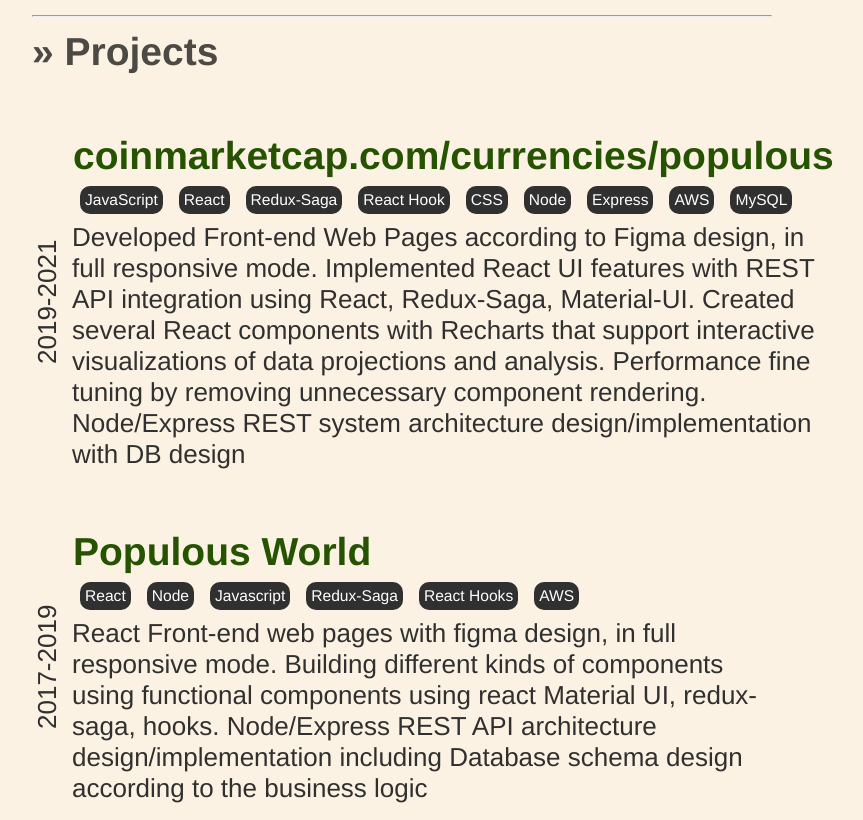
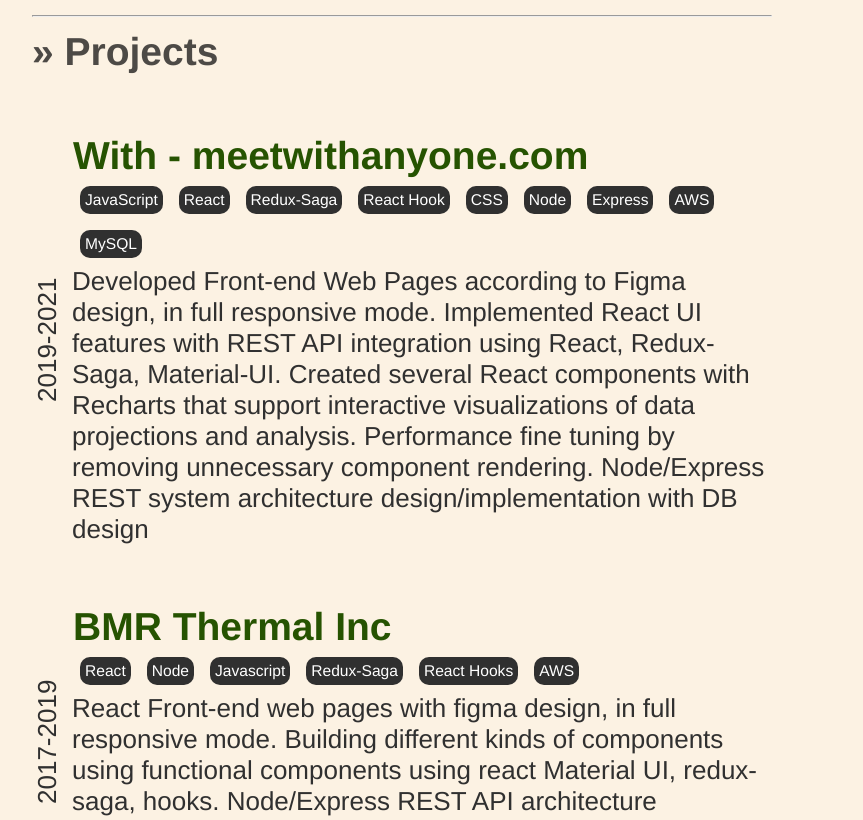
Before and after one commit to pureworldnew/personal-react-web, a React (Create React App) app: page / in a window 1280 px wide. Shown: the part 400-1220 px from the top of the page, without its empty margins (238-1101 px from the left). Built offline with nearby package versions, Linux system fonts and the light colour scheme.

Commit message:
update all

```diff
--- a/src/components/section.js
+++ b/src/components/section.js
@@ -43,8 +43,8 @@
           </div>
           <div>
             <Title
-              name="coinmarketcap.com/currencies/populous"
-              link="https://coinmarketcap.com/currencies/populous/"
+              name="With - meetwithanyone.com"
+              link="https://meetwithdev.com/"
             />
             <div id="labels">
               <Label label="JavaScript" />
@@ -69,7 +69,7 @@
             <Date date="2017-2019" />
           </div>
           <div>
-            <Title name="Populous World" link="https://populous.world/" />
+            <Title name="BMR Thermal Inc" link="https://www.bmrthermal.com/" />
             <div id="labels">
               <Label label="React" />
               <Label label="Node" />
```
Also changed, not shown: 2 other files (tests, documents, lock files or other folders).
